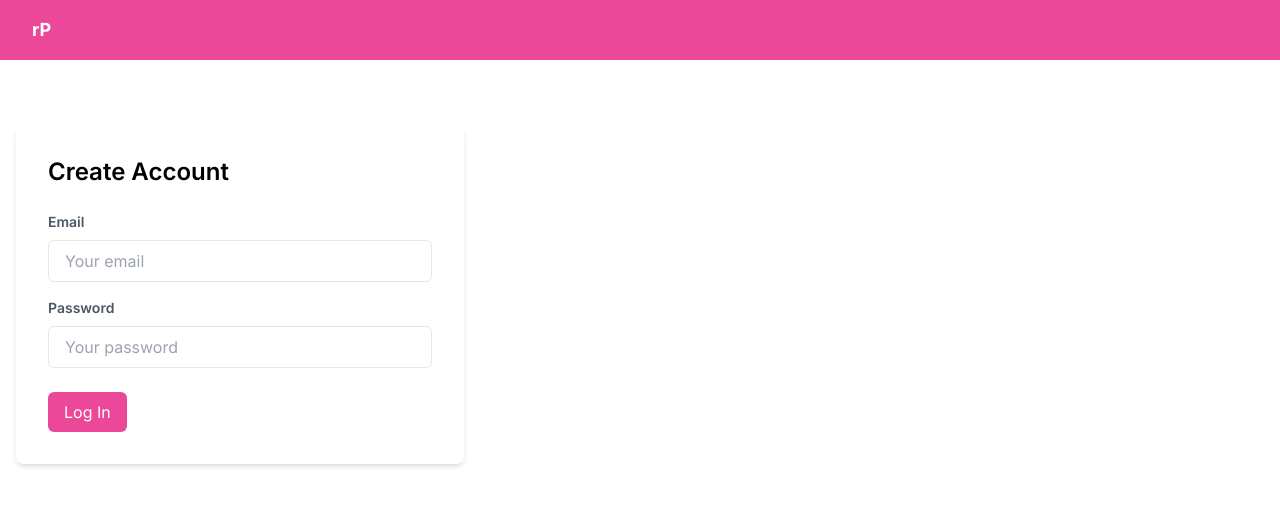
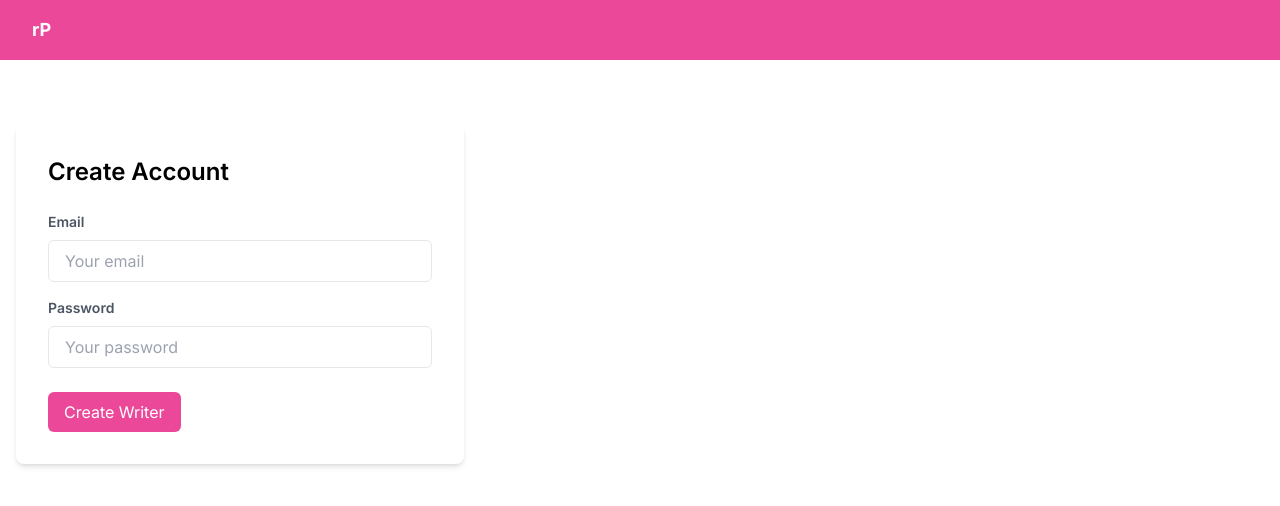
Before and after one commit to dgutkin/running-journal, a Next.js app in the folder client/: page /create-account in a window 1280 px wide. Shown: the top 506 px of the page. Built offline with nearby package versions, Linux system fonts and the light colour scheme.

Commit message:
Have create account talk to the dataase

```diff
--- a/client/app/create-account/page.js
+++ b/client/app/create-account/page.js
@@ -1,7 +1,47 @@
+'use client'
 
 import Link from 'next/link';
+import { useRouter } from 'next/navigation';
+import { useState } from 'react';
 
 export default function CreateAccount() {
+
+    const [authError, setAuthError] = useState(false);
+    const [authErrorMessage, setAuthErrorMessage] = useState("");
+    const [email, setEmail] = useState("");
+    const [password, setPassword] = useState("");
+
+    const router = useRouter();
+
+    function handleCreateAccount() {
+
+        const data = {"email": email, "password": password};
+        const options = {
+            method: "POST",
+            mode: "cors",
+            headers: {
+                "Content-Type": "application/json"
+            },
+            body: JSON.stringify(data)
+        }
+        const url = "http://127.0.0.1:8080/create-user";
+
+        fetch(url, options)
+            .then((response) => {
+                console.log(response);
+                if (response.status == 201){
+                    router.push('/user');
+                } else {
+                    setAuthError(true);
+                    setAuthErrorMessage(response.text());
+                }
+            })
+            .catch((error) => {
+                throw new Error("Create Account Error");
+            });
+
+
+    }
 
     return (
 
@@ -11,25 +51,29 @@ export default function CreateAccount() {
 
                 <h2 className="text-2xl font-semibold mb-6">Create Account</h2>
 
-                <form>
+                <div>
 
                     <div className="mb-4">
                         <label htmlFor="email" className="block text-gray-600 text-sm font-semibold mb-2">Email</label>
-                        <input type="email" id="email" name="email" placeholder="Your email" className="w-full px-4 py-2 border rounded-md focus:outline-none focus:border-blue-500"/>
+                        <input type="email" id="email" name="email" placeholder="Your email" className="w-full px-4 py-2 border rounded-md focus:outline-none focus:border-blue-500" value={email} onChange={(e) => setEmail(e.target.value)}/>
                     </div>
 
 
                     <div className="mb-6">
                         <label htmlFor="password" className="block text-gray-600 text-sm font-semibold mb-2">Password</label>
-                        <input type="password" id="password" name="password" placeholder="Your password" className="w-full px-4 py-2 border rounded-md focus:outline-none focus:border-blue-500"/>
+                        <input type="password" id="password" name="password" placeholder="Your password" className="w-full px-4 py-2 border rounded-md focus:outline-none focus:border-blue-500" value={password} onChange={(e) => setPassword(e.target.value)}/>
                     </div>
 
 
-                    <button className="bg-pink-500 text-white px-4 py-2 rounded-md hover:bg-blue-600 focus:outline-none focus:border-blue-700 focus:shadow-outline-blue active:bg-blue-800">
-                        <Link href="/user">Log In</Link>
+                    <button className="bg-pink-500 text-white px-4 py-2 rounded-md hover:bg-blue-600 focus:outline-none focus:border-blue-700 focus:shadow-outline-blue active:bg-blue-800" onClick={handleCreateAccount}>
+                        Create Writer
                     </button>
 
-                </form>
+                    {authError &&
+                        <p>{authErrorMessage}</p>
+                    }
+
+                </div>
 
             </div>
 
--- a/client/app/login/page.js
+++ b/client/app/login/page.js
@@ -1,3 +1,4 @@
+'use client'
 
 import Link from 'next/link';
 
```
